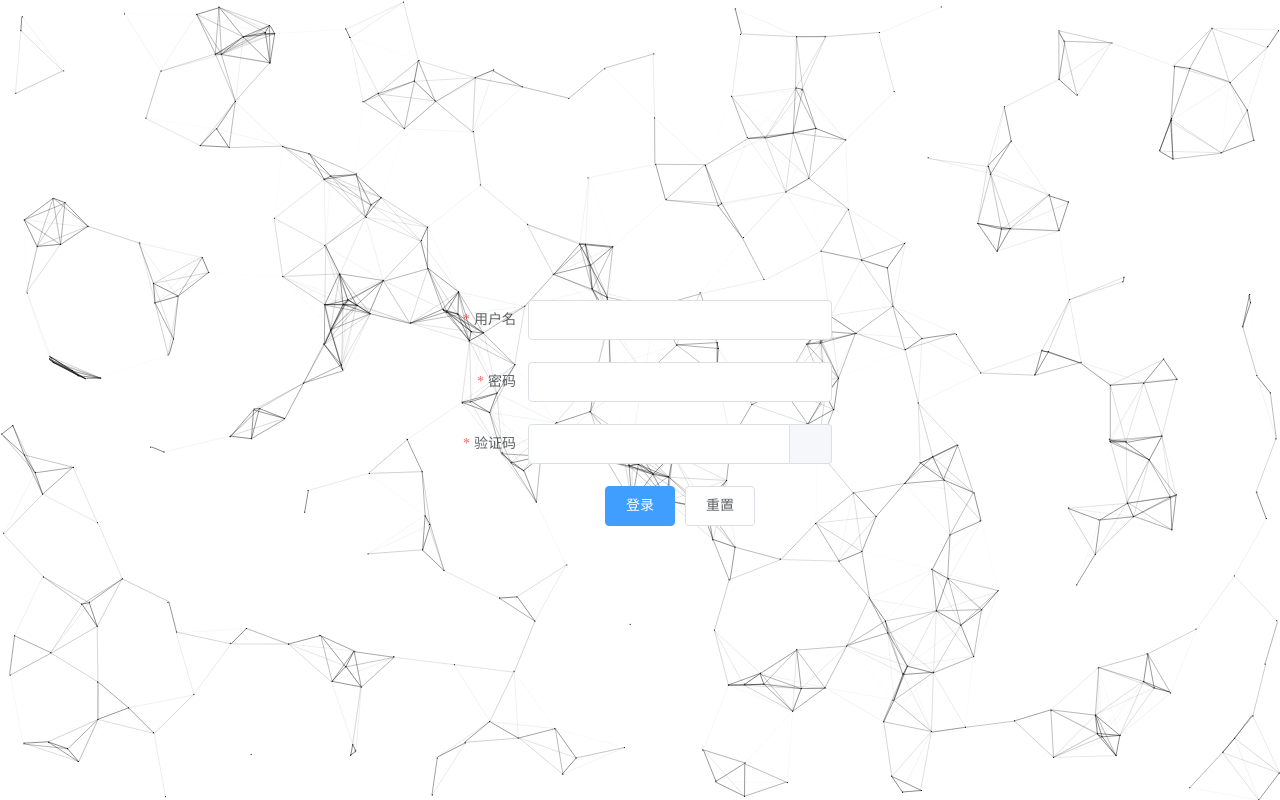
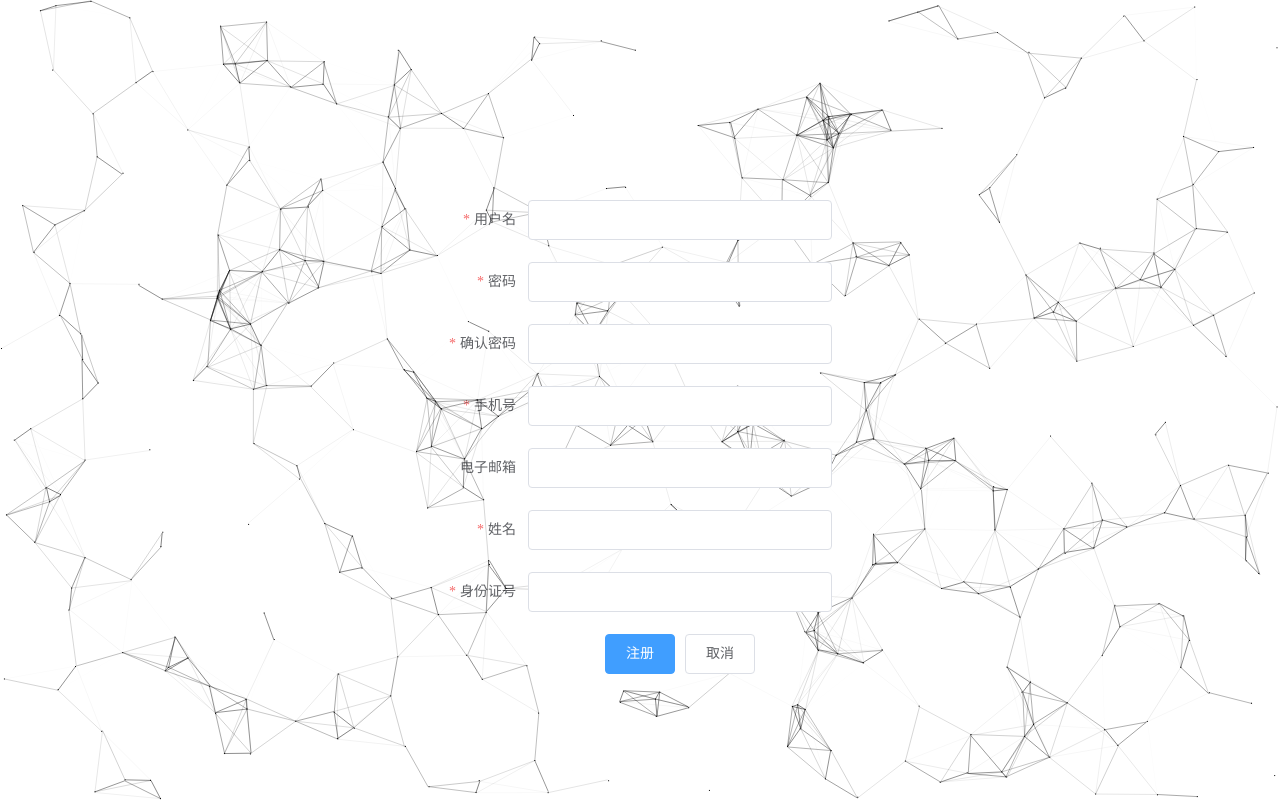
Before and after one commit to Sneaken/ts_community_library, a Vue app: page /register in a window 1280 px wide. Before the commit this address led to /login. Built offline with nearby package versions, Linux system fonts and the light colour scheme; no server answers.

Commit message:
修正 路由跳转逻辑  完善注册页

```diff
--- /dev/null
+++ b/src/config/common.interface.ts
@@ -0,0 +1,5 @@
+export interface ResultInterface {
+  status: number;
+  message: string;
+  data?: string;
+}
--- a/src/config/index.ts
+++ b/src/config/index.ts
@@ -2,3 +2,5 @@
 export const LOGIN_URL: string = '/api/user/login';
 // export const VERIFY: string = 'http://127.0.0.1:7001/api/verify';
 export const VERIFY: string = '/api/verify';
+
+export const REGISTER: string = '/api/user/register';
--- a/src/router/index.ts
+++ b/src/router/index.ts
@@ -11,27 +11,28 @@ const router = new Router({
 });
 
 // 登陆页面路由 name
-const LOGIN_PAGE_NAME = 'login';
+const LOGIN_PAGE_NAME: string = 'login';
+const REGISTER_PAGE_NAME: string = 'register';
+const INDEX_PAGE_NAME: string = 'index';
+const allowThroughList: string[] = [LOGIN_PAGE_NAME, REGISTER_PAGE_NAME];
 
 // 跳转之前
 router.beforeEach((to, from, next) => {
   const isLogin = !!localStorage.eleToken;
-  if (!isLogin && to.name !== LOGIN_PAGE_NAME) {
-    // 未登录且要跳转的页面不是登录页
-    next({
-      name: LOGIN_PAGE_NAME // 跳转到登录页
-    });
-  } else if (!isLogin && to.name === LOGIN_PAGE_NAME) {
-    // 未登陆且要跳转的页面是登录页
-    next(); // 跳转
-  } else if (isLogin && to.name === LOGIN_PAGE_NAME) {
+  if (isLogin) {
     // 已登录且要跳转的页面是登录页
-    next({
-      name: 'index' // 跳转到 index 页
-    });
+    if (to.name === LOGIN_PAGE_NAME) {
+      next({
+        name: INDEX_PAGE_NAME // 跳转到 index 页
+      });
+    } else {
+      // 其他页
+      next();
+    }
   } else {
-    if (isLogin) {
-      next(); // 跳转
+    // 未登录且要跳转的页面是允许跳转的
+    if (allowThroughList.includes(to.name as string)) {
+      next();
     } else {
       next({
         name: LOGIN_PAGE_NAME
--- a/src/views/User/Login.vue
+++ b/src/views/User/Login.vue
@@ -58,6 +58,7 @@ import draw from '@/utils/canvas';
 import { LOGIN_URL, VERIFY } from '@/config';
 import jwt_decode from 'jwt-decode';
 import { isEmpty } from '@/utils/common';
+import { ResultInterface } from '@/config/common.interface';
 @Component
 export default class Login extends Vue {
   loading: boolean = false;
@@ -79,11 +80,7 @@ export default class Login extends Vue {
       if (valid) {
         try {
           this.loading = true;
-          const result: {
-            status: number;
-            message: string;
-            data: string;
-          } = await this.$axios.post(LOGIN_URL, {
+          const result: ResultInterface = await this.$axios.post(LOGIN_URL, {
             username: this.loginForm.username,
             password: this.loginForm.password,
             verificationCode: this.loginForm.verificationCode
@@ -106,12 +103,11 @@ export default class Login extends Vue {
               type: 'success'
             });
             // 跳转地址
-            const redirect: string | (string | null)[] = this.$route.query
-              .redirect;
+            const redirect = this.$route.query.redirect;
 
             // 临时登录
-            if (typeof redirect === 'undefined') {
-              await this.$router.push(redirect);
+            if (typeof redirect !== 'undefined') {
+              await this.$router.push(redirect as string);
             } else {
               await this.$router.push('/index');
             }
--- a/src/views/User/Register.vue
+++ b/src/views/User/Register.vue
@@ -12,10 +12,18 @@
           <el-input v-model="registerForm.username"></el-input>
         </el-form-item>
         <el-form-item prop="password" label="密码">
-          <el-input v-model="registerForm.password"></el-input>
+          <el-input
+            type="password"
+            v-model="registerForm.password"
+            show-password
+          ></el-input>
         </el-form-item>
         <el-form-item prop="checkPassword" label="确认密码">
-          <el-input v-model="registerForm.checkPassword"></el-input>
+          <el-input
+            type="password"
+            v-model="registerForm.checkPassword"
+            show-password
+          ></el-input>
         </el-form-item>
         <el-form-item prop="phone" label="手机号">
           <el-input v-model="registerForm.phone"></el-input>
@@ -23,12 +31,17 @@
         <el-form-item prop="email" label="电子邮箱">
           <el-input v-model="registerForm.email"></el-input>
         </el-form-item>
-        <el-form-item prop="icCard" label="身份证号">
+        <el-form-item prop="realName" label="姓名">
+          <el-input v-model="registerForm.realName"> </el-input>
+        </el-form-item>
+        <el-form-item prop="idCard" label="身份证号">
           <el-input v-model="registerForm.idCard"> </el-input>
         </el-form-item>
         <el-form-item align="center">
-          <el-button type="primary" @click="onSubmit">注册</el-button>
-          <el-button>取消</el-button>
+          <el-button type="primary" @click="submitForm('registerForm')"
+            >注册</el-button
+          >
+          <el-button @click="resetForm('registerForm')">取消</el-button>
         </el-form-item>
       </el-form>
     </div>
@@ -38,11 +51,15 @@
 <script lang="ts">
 import { Component, Vue } from 'vue-property-decorator';
 import draw from '@/utils/canvas';
+import { REGISTER } from '@/config';
+import { ResultInterface } from '@/config/common.interface';
+import logger from 'vuex/dist/logger';
 
 @Component
 export default class Register extends Vue {
   registerForm = {
     username: '',
+    realName: '',
     password: '',
     checkPassword: '',
     phone: '',
@@ -50,7 +67,74 @@ export default class Register extends Vue {
     idCard: ''
   };
 
-  private validatePass: any = (
+  private validatePhone = (
+    rule: any,
+    value: string,
+    callback: { (arg0: Error): void; (): void }
+  ) => {
+    const reg = /^[1][3-8][0-9]{9}$/;
+    if (!reg.test(value)) {
+      callback(new Error('手机号有误'));
+    }
+    callback();
+  };
+  private validateIdNumber = (
+    rule: any,
+    value: string,
+    callback: {
+      (arg0: Error): void;
+      (arg0: Error): void;
+      (arg0: Error): void;
+      (): void;
+    }
+  ) => {
+    // 1 "验证通过!", 0 //校验不通过
+    const format = /^(([1][1-5])|([2][1-3])|([3][1-7])|([4][1-6])|([5][0-4])|([6][1-5])|([7][1])|([8][1-2]))\d{4}(([1][9]\d{2})|([2]\d{3}))(([0][1-9])|([1][0-2]))(([0][1-9])|([1-2][0-9])|([3][0-1]))\d{3}[0-9xX]$/;
+    //号码规则校验
+    if (!format.test(value)) {
+      callback(new Error('身份证号码不合规'));
+    }
+    //区位码校验
+    //出生年月日校验   前正则限制起始年份为1900;
+    const year = value.substr(6, 4), //身份证年
+      month = value.substr(10, 2), //身份证月
+      date = value.substr(12, 2), //身份证日
+      time = Date.parse(month + '-' + date + '-' + year), //身份证日期时间戳date
+      now_time = Date.parse(new Date().toString()), //当前时间戳
+      dates = new Date(year, month, 0).getDate(); //身份证当月天数
+    if (time > now_time || date > dates) {
+      callback(new Error('身份证号码日期不合规'));
+    }
+    //校验码判断
+    const c = [7, 9, 10, 5, 8, 4, 2, 1, 6, 3, 7, 9, 10, 5, 8, 4, 2]; //系数
+    const b = ['1', '0', 'X', '9', '8', '7', '6', '5', '4', '3', '2']; //校验码对照表
+    const id_array = value.split('');
+    let sum = 0;
+    for (let k = 0; k < 17; k++) {
+      sum += parseInt(id_array[k]) * c[k];
+    }
+    if (
+      id_array[17] &&
+      id_array[17].toUpperCase() !== b[sum % 11].toUpperCase()
+    ) {
+      callback(new Error('身份证号码校验码不合规'));
+    }
+    callback();
+  };
+  private validateName = (
+    rule: any,
+    value: string,
+    callback: { (arg0: Error): void; (): void }
+  ) => {
+    const reg = /^[\u4e00-\u9fa5]{2,5}$/;
+    if (!reg.test(value)) {
+      callback(new Error('请输入中文姓名'));
+    } else {
+      callback();
+    }
+  };
+
+  private validatePass = (
     rule: any,
     value: string,
     callback: { (arg0: Error): void; (): void }
@@ -59,15 +143,17 @@ export default class Register extends Vue {
       callback(new Error('请输入密码'));
     } else {
       const reg = /^(?![0-9]+$)(?![a-zA-Z]+$)[0-9A-Za-z]{8,16}$/;
-      if (
-        this.registerForm.checkPassword !== '' &&
-        reg.test(this.registerForm.checkPassword)
-      ) {
+      if (reg.test(this.registerForm.checkPassword)) {
+        console.log(reg.test(this.registerForm.checkPassword));
         (this.$refs['registerForm'] as any).validateField('checkPassword');
+      } else {
+        console.log(reg.test(this.registerForm.checkPassword));
+        callback(new Error('请检查密码格式 格式为 8-16位 数字字母组合'));
       }
       callback();
     }
   };
+
   private validatePass2 = (
     rule: any,
     value: string,
@@ -81,13 +167,91 @@ export default class Register extends Vue {
       callback();
     }
   };
+
+  private validateEmail = (
+    rule: any,
+    value: string,
+    callback: { (arg0: Error): void; (): void }
+  ) => {
+    const reg = /\w+([-+.]\w+)*@\w+([-.]\w+)*\.\w+([-.]\w+)*/;
+    if (this.registerForm.email === '') {
+      callback();
+    }
+    if (!reg.test(this.registerForm.email)) {
+      callback(new Error('请检查邮箱是否输入正确！'));
+    }
+    callback();
+  };
   rules = {
-    pass: [{ validator: this.validatePass, trigger: 'blur' }],
-    checkPass: [{ validator: this.validatePass2, trigger: 'blur' }]
+    username: [{ required: true, message: '用户名不能为空', trigger: 'blur' }],
+    realName: [
+      { required: true, message: '姓名不能为空', trigger: 'blur' },
+      { validator: this.validateName, trigger: 'blur' }
+    ],
+    password: [
+      { required: true, validator: this.validatePass, trigger: 'blur' }
+    ],
+    checkPassword: [
+      { required: true, validator: this.validatePass2, trigger: 'blur' }
+    ],
+    phone: [
+      { required: true, message: '手机号不能为空', trigger: 'blur' },
+      { validator: this.validatePhone, trigger: 'blur' }
+    ],
+    email: [{ validator: this.validateEmail, trigger: 'blur' }],
+    idCard: [
+      { required: true, message: '身份证号不能为空', trigger: 'blur' },
+      { validator: this.validateIdNumber, trigger: 'blur' }
+    ]
   };
 
   mounted() {
     draw('canvas');
+  }
+
+  submitForm(formName: string) {
+    (this.$refs[formName] as any).validate(async (valid: boolean) => {
+      if (valid) {
+        const {
+          username,
+          realName,
+          password,
+          phone,
+          email,
+          idCard
+        } = this.registerForm;
+        const result: ResultInterface = await this.$axios.post(REGISTER, {
+          username,
+          realName,
+          password,
+          phone,
+          email,
+          idCard
+        });
+
+        if (result.status === 200) {
+          this.$message({
+            type: 'success',
+            message: '注册成功！跳转至登录页！'
+          });
+          localStorage.removeItem('eleToken');
+          await this.$router.push({
+            name: 'login'
+          });
+        } else {
+          this.$message({
+            type: 'error',
+            message: result.message
+          });
+        }
+      } else {
+        return false;
+      }
+    });
+  }
+
+  resetForm(formName: string | number) {
+    (this.$refs[formName] as any).resetFields();
   }
 }
 </script>
```
